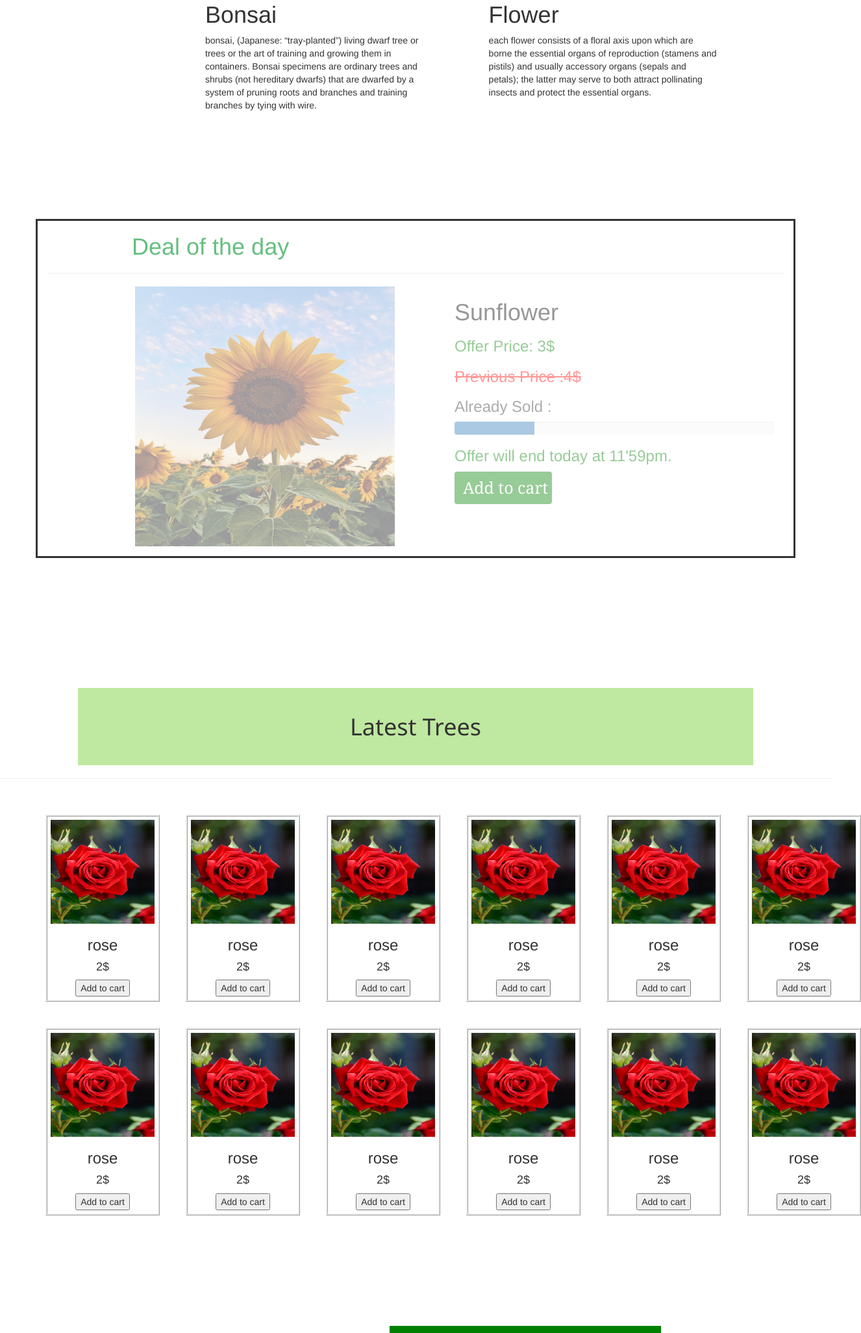
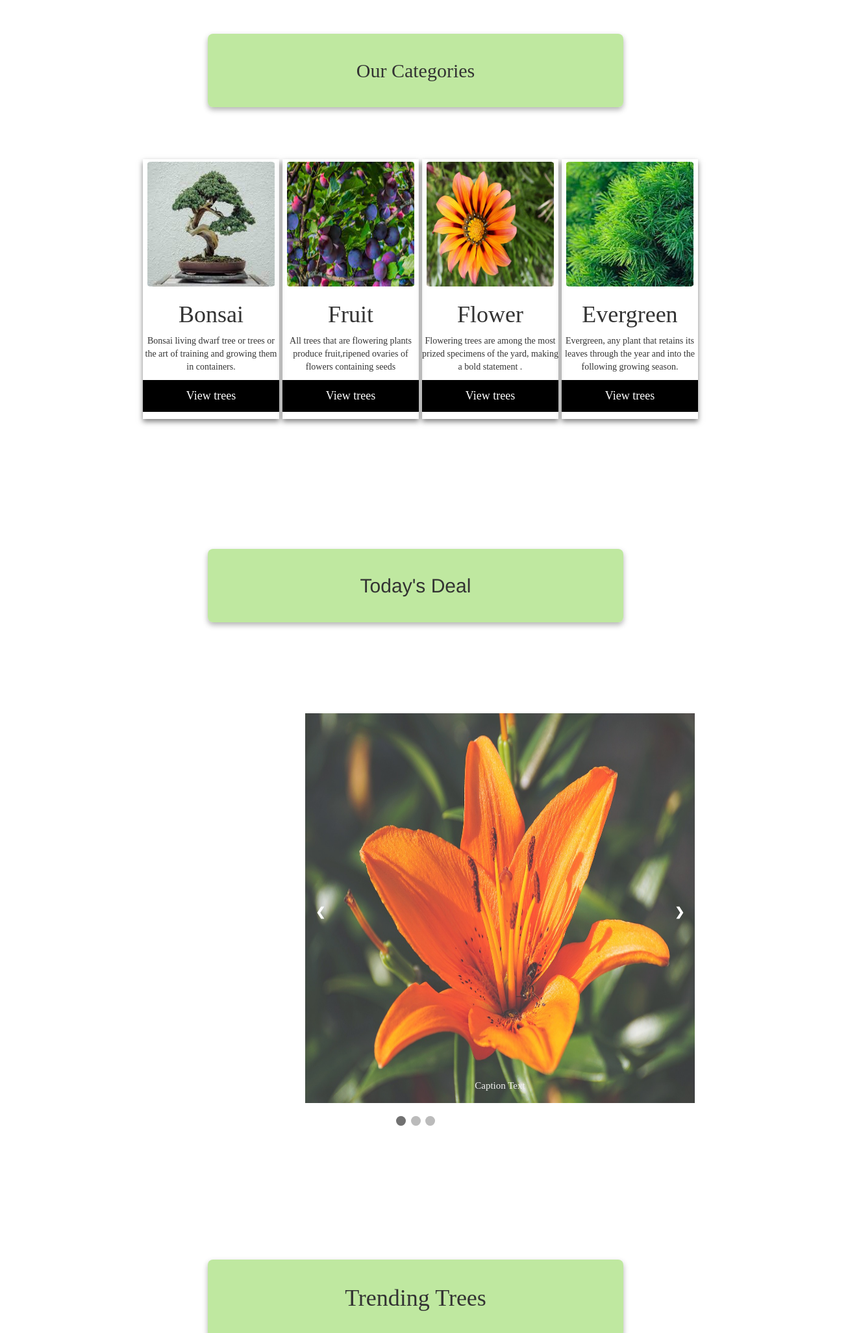
Before and after one commit to mahisamaliha/earthly_delights, a plain HTML site: page index.html in a window 1280 px wide. Shown: the part 748-2800 px from the top of the page at 65% size, 1326 px wide, since content can reach past the window. Drawn offline with nearby package versions, Linux system fonts and the light colour scheme; files whose address does not match are found by name.

Commit message:
first commit

```diff
--- a/index.html
+++ b/index.html
@@ -19,7 +19,7 @@
 
 <body>
     <!--NAVBAR--->
-    <nav style="background-color: rgba(0, 0, 0, 0.7); padding: 25px;" class="navbar navbar-inverse navbar-fixed-top">
+    <nav style="background-color: rgba(0, 0, 0, 0.7); padding: 16px;" class="navbar navbar-inverse navbar-fixed-top">
         <div class="container-fluid">
             <div class="navbar-header">
             <button type="button" class="navbar-toggle" data-toggle="collapse" data-target="#myNavbar">
@@ -39,8 +39,9 @@
                 <li><a style="color: white;" href="about">About Us</a></li>
             </ul>
             <ul class="nav navbar-nav navbar-right">
-                <li><i class="fa fa-shopping-cart" style="font-size:20px;padding-top: 14px; padding-right: 11px; color: white;">Cart</i></li>
-                <li><a style="color: white;" href="#"><span class="glyphicon glyphicon-user"></span> Sign Up</a></li>
+                <li><a style="color: white;" href="#"><span class="glyphicon glyphicon-heart" style="padding-right:4px ;"></span>Wishlist</a></li>
+                <li><a style="color: white;" href="#"><span class="glyphicon glyphicon-shopping-cart" style="padding-right:2px ;"></span>Cart</a></li>
+                <li><a style="color: white;" href="#"><span class="glyphicon glyphicon-user"></span> Sign up</a></li>
                 <li><a style="color: white;" href="#"><span class="glyphicon glyphicon-log-in"></span> Login</a></li>
             </ul>
             </div>
@@ -48,35 +49,60 @@
     </nav>
 
     <!---FIRST CONTAINER-->
-    <div id="home" class="bg-image" style="background-image: url(bg.jpg)">
-        <div style="background-color: rgba(0, 0, 0, 0.4)">
-            <div style="height: 580px;">
+    <div id="home" class="bg-image">
+        <div style="background-color: rgba(0, 0, 0, 0.3)">
+            <div style="height: 600px;">
                 <div class="wel">
                     <p>Welcome To Earthly Delight</p>
                 </div>
 
-                <p class="para1">An incredible place where u can find the details of your desire trees
-                                        Can buy trees and also can bid trees.
+                <p class="para1">An incredible place where u can find the details of your
+                                 desire trees .Can buy trees and also can bid trees.
                 </p>
-
-                <div class="row ">
-                    <div class="column">
-                        <img class="image" src="bonsai.jpg">
-                        <h1 style="padding-left: 326px;">Bonsai</h1>
-                        <p style="padding-left: 326px; width: 680px;">bonsai, (Japanese: “tray-planted”) living dwarf tree or trees or the art of training and growing them in containers. Bonsai specimens are ordinary trees and shrubs (not hereditary dwarfs) that are dwarfed by a system of pruning roots and branches and training branches by tying with wire.</p>
-                    </div>
-                    <div class="column">
-                        <img class="image" src="ganzia.jpg">
-                        <h1 style="padding-left: 326px;">Flower</h1>
-                        <p style="padding-left: 326px; width: 680px;">each flower consists of a floral axis upon which are borne the essential organs of reproduction (stamens and pistils) and usually accessory organs (sepals and petals); the latter may serve to both attract pollinating insects and protect the essential organs.</p>
-                    </div>
-                </div>
             </div>
         </div>
     </div>
 
+    <!-----CATEGORY CONTAINER----->
+
+    <div>
+        <h2 class="trending">Our Categories</h2>
+    </div>
+
+    <div class="smallcategory">
+        <div class="card" style="width:210px; height: 400px;">
+            <img class="categoryimage" src="bonsai.jpg" style="width:200px">
+            <h1>Bonsai</h1>
+            <p>Bonsai living dwarf tree or trees or the art of training and growing them in containers.</p>
+            <p><button>View trees</button></p>
+          </div>
+
+          <div class="card" style="width:210px; height: 400px;">
+            <img class="categoryimage" src="fruittree.jpg" style="width:200px">
+            <h1>Fruit</h1>
+            <p>All trees that are flowering plants produce fruit,ripened ovaries of flowers containing seeds</p>
+            <p><button>View trees</button></p>
+          </div>
+
+          <div class="card" style="width:210px; height: 400px;">
+            <img class="categoryimage" src="ganzia.jpg" style="width:200px">
+            <h1>Flower</h1>
+            <p>Flowering trees are among the most prized specimens of the yard, making a bold statement .</p>
+            <p><button>View trees</button></p>
+          </div>
+
+          <div class="card" style="width:210px; height: 400px;">
+            <img class="categoryimage" src="evergreentree.jpg" style="width:200px">
+            <h1>Evergreen</h1>
+            <p>Evergreen, any plant that retains its leaves through the year and into the following growing season.</p>
+            <p><button>View trees</button></p>
+          </div>
+    </div>
+
     <!---DEAL CONTAINER-->
-    <div id="tree">
+    <h2 class="trending">Today's Deal</h2>
+
+    <!-- <div id="tree">
         <div style="padding-top:470px ;">
             <div class="container">
                 <h1 style="color:rgba(63, 174, 95, 0.8);padding-left: 130px;">Deal of the day</h1>
@@ -150,83 +176,116 @@
                 </div>
             </div>
         </div>
+    </div> -->
+
+    <!-- Slideshow container -->
+    <div class="slideshow-container">
+
+        <!-- Full-width images with number and caption text -->
+        <div class="mySlides fade">
+        <img src="lily.jpg" style="width:600px; height: 600px;">
+        <div class="text">Caption Text</div>
+        </div>
+
+        <div class="mySlides fade">
+        <img src="rose.jpg" style="width:600px; height: 600px;">
+        <div class="text">Caption Two</div>
+        </div>
+
+        <div class="mySlides fade">
+        <img src="sunflower.jpg" style="width:600px; height: 600px;">
+        <div class="text">Caption Three</div>
+        </div>
+
+        <!-- Next and previous buttons -->
+        <a class="prev" onclick="plusSlides(-1)">&#10094;</a>
+        <a class="next" onclick="plusSlides(1)">&#10095;</a>
+    </div>
+
+    <br>
+
+    <!-- The dots/circles -->
+    <div style="text-align:center">
+        <span class="dot" onclick="currentSlide(1)"></span>
+        <span class="dot" onclick="currentSlide(2)"></span>
+        <span class="dot" onclick="currentSlide(3)"></span>
     </div>
 
     <!---LATEST PRODUCT CONTAINER-->
     <div class="latestpro">
-        <h1 style="display: block; background-color: rgb(175, 227, 137, 0.8); text-align: center;margin-left: 120px;margin-right: 120px; margin-top: 200px; padding-bottom: 40px;padding-top: 40px; font-family:'Segoe UI', Tahoma, Geneva, Verdana, sans-serif;">Latest Trees</h1>
+        <h1 class="trending">Trending Trees</h1></br></br>
         <hr>
         <div class="product">
             <div class="container1">
                 <div class="pro">
-                    <img src="rose.jpg" style="width: 160px; height: 160px;">
-                    <h3>rose</h3>
+                    <img class="latestimages" src="maple.jpg" style="width: 160px; height: 160px;">
+                    <h4>Maple</h4>
                     <h4>2$</h4>
                     <button class="probtn">Add to cart</button>
                 </div>
                 <div class="pro">
-                    <img src="rose.jpg" style="width: 160px; height: 160px;">
-                    <h3>rose</h3>
+                    <img class="latestimages" src="lily.jpg" style="width: 160px; height: 160px;">
+                    <h4>Lily</h4>
                     <h4>2$</h4>
                     <button class="probtn">Add to cart</button>
                 </div>
                 <div class="pro">
-                    <img src="rose.jpg" style="width: 160px; height: 160px;">
-                    <h3>rose</h3>
+                    <img class="latestimages" src="sunflower.jpg" style="width: 160px; height: 160px;">
+                    <h4>Sunflower</h4>
                     <h4>2$</h4>
                     <button class="probtn">Add to cart</button>
                 </div>
                 <div class="pro">
-                    <img src="rose.jpg" style="width: 160px; height: 160px;">
-                    <h3>rose</h3>
+                    <img class="latestimages" src="gmaple.jpg" style="width: 160px; height: 160px;">
+                    <h4>Green Maple</h4>
                     <h4>2$</h4>
                     <button class="probtn">Add to cart</button>
                 </div>
                 <div class="pro">
-                    <img src="rose.jpg" style="width: 160px; height: 160px;">
-                    <h3>rose</h3>
+                    <img class="latestimages" src="rose.jpg" style="width: 160px; height: 160px;">
+                    <h3>Rose</h3>
                     <h4>2$</h4>
                     <button class="probtn">Add to cart</button>
                 </div>
                 <div class="pro">
-                    <img src="rose.jpg" style="width: 160px; height: 160px;">
-                    <h3>rose</h3>
+                    <img class="latestimages" src="evergreentree.jpg" style="width: 160px; height: 160px;">
+                    <h4>EverGreen</h4>
                     <h4>2$</h4>
                     <button class="probtn">Add to cart</button>
                 </div>
                 <div class="pro">
-                    <img src="rose.jpg" style="width: 160px; height: 160px;">
-                    <h3>rose</h3>
+                    <img class="latestimages" src="bonsai.jpg" style="width: 160px; height: 160px;">
+                    <h4>Bonsai</h4>
                     <h4>2$</h4>
                     <button class="probtn">Add to cart</button>
                 </div>
                 <div class="pro">
-                    <img src="rose.jpg" style="width: 160px; height: 160px;">
-                    <h3>rose</h3>
+                    <img class="latestimages" src="fruittree.jpg" style="width: 160px; height: 160px;">
+                    <h4>Blue Berry</h4>
                     <h4>2$</h4>
                     <button class="probtn">Add to cart</button>
                 </div>
                 <div class="pro">
-                    <img src="rose.jpg" style="width: 160px; height: 160px;">
-                    <h3>rose</h3>
+                    <img class="latestimages" src="rose.jpg" style="width: 160px; height: 160px;">
+                    <h3>Rose</h3>
                     <h4>2$</h4>
                     <button class="probtn">Add to cart</button>
                 </div>
                 <div class="pro">
-                    <img src="rose.jpg" style="width: 160px; height: 160px;">
-                    <h3>rose</h3>
+                    <img class="latestimages" src="gmaple.jpg" style="width: 160px; height: 160px;">
+                    <h4>Green Maple</h4>
                     <h4>2$</h4>
                     <button class="probtn">Add to cart</button>
                 </div>
                 <div class="pro">
-                    <img src="rose.jpg" style="width: 160px; height: 160px;">
-                    <h3>rose</h3>
+                    <img class="latestimages" src="maple.jpg" style="width: 160px; height: 160px;">
+                    <h4>Maple</h4>
                     <h4>2$</h4>
                     <button class="probtn">Add to cart</button>
                 </div>
                 <div class="pro">
-                    <img src="rose.jpg" style="width: 160px; height: 160px;">
-                    <h3>rose</h3>
+                    <img class="latestimages" src="fruittree.jpg" style="width: 160px; height: 160px;">
+                    <h4>Blue Berry</h4>
                     <h4>2$</h4>
                     <button class="probtn">Add to cart</button>
                 </div>
@@ -244,8 +303,8 @@
                 <h3 style="padding-left: 20%;">Rare one :</h3>
                 <div class="rare" style="background-color: rgb(212, 249, 212);">
                     <img src="lily.jpg" style="width: 400px; height: 400px;">
-                    <h2 style="font-family:cursive;">Lily</h2>
-                    <h3 style="font-family: cursive;">Till Now Highest Bid Is -> $6</h3>
+                    <h2>Lily</h2>
+                    <h3>Till Now Highest Bid Is -> $6</h3>
                     <button  style="width: 100px; height:40px; margin-bottom: 2%; background-color: rgb(42, 171, 49); color: white;">View Item</button>
                 </div>
             </div>
@@ -330,40 +389,54 @@
     <!---FOOTER-->
     <div class="footer">
         <div>
-            <h4 style="font-family:'Segoe UI', Tahoma, Geneva, Verdana, sans-serif ;"><i class="fa fa-address-book" style="font-size:24px"></i>
+            <h4><i class="fa fa-address-book" style="font-size:24px"></i>
                 About Us</h4>
         </div>
         <div>
-            <h4 style="font-family:'Segoe UI', Tahoma, Geneva, Verdana, sans-serif ;">            <i class='fas fa-user-shield' style='font-size:24px'></i>
+            <h4><i class='fas fa-user-shield' style='font-size:24px'></i>
                 Privacy policy</h4>
         </div>
         <div>
-            <h4 style="font-family:'Segoe UI', Tahoma, Geneva, Verdana, sans-serif ;"><i class="fa fa-facebook-f" style="font-size:24px; "></i>
+            <h4><i class="fa fa-facebook-f" style="font-size:24px;"></i>
                 Facebook</h4>
         </div>
         <div>
-            <h4 style="font-family:'Segoe UI', Tahoma, Geneva, Verdana, sans-serif ;">                        <i class="fa fa-instagram" style="font-size:24px;"></i>
+            <h4><i class="fa fa-instagram" style="font-size:24px;"></i>
                 Instagram</h4>
         </div>
     </div>
     <hr>
-    <h5 style="text-align: center; font-family: cursive;">Copyright ©2022 All rights resevered.</h5>
+    <h5 style="text-align: center;">Copyright ©2022 All rights resevered.</h5>
 
 
     <script>
-        let slideIndex = 0;
-        showSlides();
+        let slideIndex = 1;
+        showSlides(slideIndex);
 
-        function showSlides() {
+        // Next/previous controls
+        function plusSlides(n) {
+        showSlides(slideIndex += n);
+        }
+
+        // Thumbnail image controls
+        function currentSlide(n) {
+        showSlides(slideIndex = n);
+        }
+
+        function showSlides(n) {
         let i;
         let slides = document.getElementsByClassName("mySlides");
+        let dots = document.getElementsByClassName("dot");
+        if (n > slides.length) {slideIndex = 1}
+        if (n < 1) {slideIndex = slides.length}
         for (i = 0; i < slides.length; i++) {
             slides[i].style.display = "none";
         }
-        slideIndex++;
-        if (slideIndex > slides.length) {slideIndex = 1}
+        for (i = 0; i < dots.length; i++) {
+            dots[i].className = dots[i].className.replace(" active", "");
+        }
         slides[slideIndex-1].style.display = "block";
-        setTimeout(showSlides, 2500); // Change image every 2 seconds
+        dots[slideIndex-1].className += " active";
         }
     </script>
 </body>
--- a/style.css
+++ b/style.css
@@ -1,17 +1,26 @@
+*{
+    font-family: 'Times New Roman', Times, serif;
+    padding: 0%;
+    margin: 0%;
+}
+
+    /* FIRST CONTAINER */
+
 .bg-image{
     background-repeat: no-repeat;
     background-attachment: fixed;
-    height:580px;
+    height:120%;
     position:relative;
     background-size: cover;
+    background-image: url(maple.jpg);
+    width: 100%;
 }
 
 .wel{
     text-align: center;
     color: white;
-    font-family: cursive;
-    font-size: 60px;
-    padding-top: 200px;
+    font-size: 70px;
+    padding-top: 230px;
     padding-left: 20px;
     padding-right: 20px;
 }
@@ -20,69 +29,138 @@
     color: white;
     text-align: center;
     padding-top: 40px;
-    font-family:'Times New Roman', Times, serif;
+    font-size: 16px;
+    /* font-family:'Times New Roman', Times, serif; */
 }
 
-.column {
-    float: left;
-    width: 33.33%;
-    padding: 5px;
+/* <!-----CATEGORY CONTAINER-----> */
+
+.categ{
+    display: block;
+    background-color: rgb(237, 250, 203);
+    text-align: center;
+    margin-top: 140px;
+    margin-left: 120px;
+    margin-right: 120px;
+    padding: 20px;
+}
+.smallcategory{
+    display: grid;
+    grid-template-columns: 2fr 2fr 2fr 2fr;
+    margin-top: 80px;
+    margin-left: 220px;
+    margin-right: 200px;
 }
 
-.image{
-    width: 680px ;
-    height:350px;
-    padding-left: 320px ;
-    padding-top:40px;
-    margin: 5px;
+.card {
+    box-shadow: 0 4px 8px 0 rgba(0, 0, 0, 0.5);
+    margin: 0px;
+    text-align: center;
 }
 
-.row{
-    margin: 5px;
+.card button {
+    border: none;
+    outline: 0;
+    padding: 12px;
+    color: white;
+    background-color: #000;
+    text-align: center;
+    cursor: pointer;
+    width: 100%;
+    font-size: 18px;
 }
 
-.container{
-    border-style: solid;
-    margin: 35px;
+.categoryimage{
+    width: 250px;
+    height: 200px;
+    border-radius: 7px;
+    padding: 4px 2px;
 }
 
-.deal{
-    display: grid;
-    grid-template-columns:2fr 2fr;
-    grid-row-gap: 100px;
-    padding-left: 120px;
-}
+    /* Slideshow container */
 
-.btn{
-    width: 150px;
-    height: 50px;
-    font-size: 40px;
-    font-family:Cambria, Cochin, Georgia, Times, 'Times New Roman', serif;
-    background-color: green;
+.slideshow-container {
+    width: 600px;
+    position: relative;
+    margin-left: 470px;
+    margin-right: 200px;
+    margin-top: 140px;
+  }
+
+
+
+  /* Next & previous buttons */
+  .prev, .next {
+    cursor: pointer;
+    position: absolute;
+    top: 50%;
+    width: auto;
+    margin-top: -22px;
+    padding: 16px;
     color: white;
-    border-radius: 40%;
-}
+    font-weight: bold;
+    font-size: 18px;
+    transition: 0.6s ease;
+    border-radius: 0 3px 3px 0;
+    user-select: none;
+  }
 
-/* Slider */
+  /* Position the "next button" to the right */
+  .next {
+    right: 0;
+    border-radius: 3px 0 0 3px;
+  }
 
-.mySlides {display: none}
+  /* On hover, add a black background color with a little bit see-through */
+  .prev:hover, .next:hover {
+    background-color: rgba(0,0,0,0.8);
+  }
+
+  /* Caption text */
+  .text {
+    color: #f2f2f2;
+    font-size: 15px;
+    padding: 8px 12px;
+    position: absolute;
+    bottom: 8px;
+    width: 100%;
+    text-align: center;
+  }
+
+  /* The dots/bullets/indicators */
+  .dot {
+    cursor: pointer;
+    height: 15px;
+    width: 15px;
+    margin: 0 2px;
+    background-color: #bbb;
+    border-radius: 50%;
+    display: inline-block;
+    transition: background-color 0.6s ease;
+  }
+
+  .active, .dot:hover {
+    background-color: #717171;
+  }
 
   /* Fading animation */
   .fade {
     animation-name: fade;
-    animation-duration: 3s;
+    animation-duration: 300s;
   }
 
   @keyframes fade {
-    from {opacity: .4}
+    from {opacity: .9}
     to {opacity: 1}
   }
 
+  /* Latest Product */
+
 .container1{
     display: grid;
-    grid-template-columns:2fr 2fr 2fr 2fr 2fr 2fr;
-    padding-left: 50px;
-    padding-right: 50px;
+    grid-template-columns: 2fr 2fr 2fr 2fr;
+    padding-left: 250px;
+    padding-right: 250px;
     text-align: center;
     padding-top: 15px;
 }
@@ -91,10 +169,12 @@
     border-style: ridge;
     margin: 20px;
     padding: 5px;
+    box-shadow: 0 4px 8px 0 rgba(0, 0, 0, 0.5);
+    border-radius: 6px;
 }
 
 .foryou{
-    font-family: 'Gill Sans', 'Gill Sans MT', Calibri, 'Trebuchet MS', sans-serif;
+    /* font-family: 'Gill Sans', 'Gill Sans MT', Calibri, 'Trebuchet MS', sans-serif; */
     display: inline-block;
     background-color: green;
     margin-top: 150px;
@@ -105,6 +185,27 @@
     padding-bottom: 10px;
     color: white;
 }
+
+.trending{
+    display: block;
+    background-color: rgb(175, 227, 137, 0.8);
+    box-shadow: 0 4px 8px 0 rgba(0, 0, 0, 0.3);
+    text-align: center;
+    margin-left: 320px;
+    margin-right: 320px;
+    border-radius:8px ;
+    margin-top: 200px;
+    padding-bottom: 40px;
+    padding-top: 40px;
+}
+
+.latestimages{
+    border-radius: 3px;
+    box-shadow: 0 4px 8px 0 rgba(0, 0, 0, 0.2);
+
+}
+
+/* for you */
 
 .container2{
     display: grid;
@@ -133,6 +234,8 @@
     padding-bottom: 10px;
 }
 
+/* Footer */
+
 .footer{
     display: block;
     background-color: rgb(188, 233, 165);
```
Also changed, not shown: evergreentree.jpg (added), fruittree.jpg (added), gmaple.jpg (added), lg.jpg (added), maple.jpg (added).
